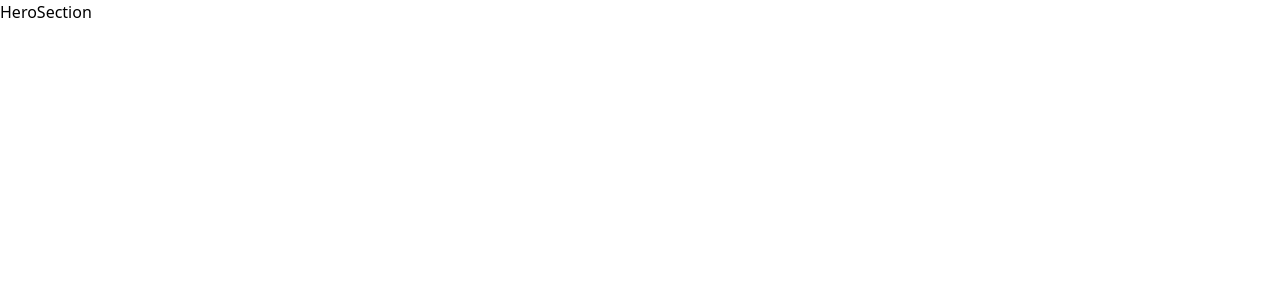
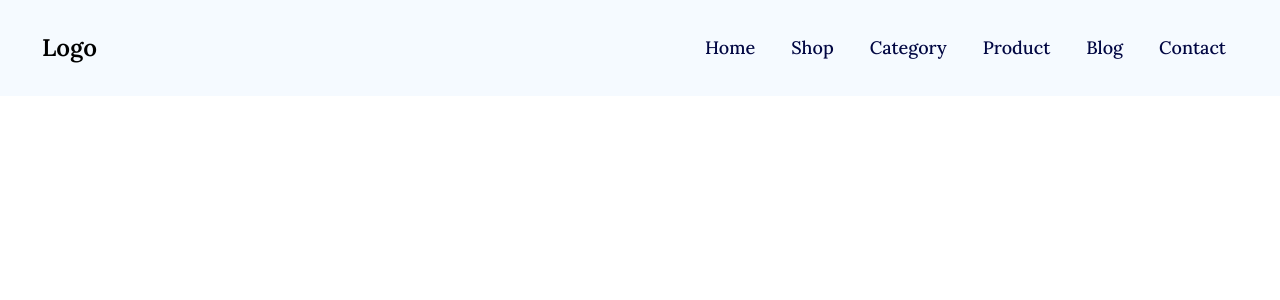
Before and after one commit to jordan7510/Sabhyasha-demo, a React (Vite) app: page / in a window 1280 px wide. Shown: the top 300 px of the page. Built offline with nearby package versions, Linux system fonts and the light colour scheme.

Commit message:
header done

```diff
--- a/package.json
+++ b/package.json
@@ -14,6 +14,7 @@
     "match-sorter": "^6.3.1",
     "react": "^18.2.0",
     "react-dom": "^18.2.0",
+    "react-icons": "^4.12.0",
     "react-router-dom": "^6.20.1",
     "sort-by": "^1.2.0"
   },
--- a/src/Layout/Main.jsx
+++ b/src/Layout/Main.jsx
@@ -1,9 +1,11 @@
 import React from 'react';
 import { Outlet } from 'react-router-dom';
+import Headers from '../Shared/Headers/Headers';
 
 const Main = () => {
     return (
         <div>
+            <Headers></Headers>
             <Outlet></Outlet>
         </div>
     );
--- /dev/null
+++ b/src/Shared/Headers/Headers.jsx
@@ -0,0 +1,93 @@
+import React, { useEffect, useState } from "react";
+import { Link, NavLink } from "react-router-dom";
+import { FaBars } from "react-icons/fa";
+import { CgClose } from "react-icons/cg";
+
+const navLinks = [
+    {
+      name: "Home",
+      href:"/"
+    },
+    {
+      name: "Shop",
+      href:"/"
+    },
+    {
+      name: "Category",
+      href:"/"
+    },
+    {
+      name: "Product",
+      href:"/"
+    },
+    {
+      name: "Blog",
+      href:"/",
+    },
+    {
+      name:"Contact",
+      href:"/"
+    }
+  ]
+
+
+
+
+const Headers = () => {
+
+    const [isNavShow, setNavShow] = useState(false);
+    const [isSubMenuOpen, setSubMenuOpen] = useState(false);
+    const [scroll, setScroll] = useState(0);
+
+    useEffect(() => {
+        document.addEventListener("scroll", () => {
+          const scrollCheck = window.scrollY > 90;
+          if (scrollCheck !== scroll) {
+            setScroll(scrollCheck);
+          }
+        });
+      });
+
+
+  return (
+    <header className={`fixed  z-50 bg-[#F5FAFF] duration-300 top-0 right-0 left-0 py-8 ${scroll ? "shadow-lg" : ""}`}>
+          <nav className="flex  flex-col md:flex-row container  items-center justify-between">
+            <div className="flex items-center w-full justify-between">
+              <Link to="/">
+                <h2 className="text-2xl font-semibold font-lora">Logo</h2>
+              </Link>
+              <button
+                onClick={() => setNavShow(!isNavShow)}
+                className="text-2xl block md:hidden text-[#000642]"
+              >
+                {isNavShow ? <CgClose></CgClose> : <FaBars></FaBars>}
+              </button>
+            </div>
+
+            <ul
+              className={`flex md:shadow-none shadow-lg duration-300 bg-[#F5FAFF] md:bg-transparent absolute md:static flex-col  md:backdrop-blur-0 backdrop-blur-3xl left-0 right-0 md:flex-row py-8 md:py-0 md:items-center gap-3 ${
+                isNavShow ? "top-[85px]" : "-top-96"
+              }`}
+            >
+              {
+                navLinks?.map((link,i) => {
+
+                  return <li className="relative px-3" key={i}>
+                  <NavLink
+                    className={` capitalize font-lora  text-lg text-[#000642] duration-300 hover:text-[#B18B5E] font-medium`}
+                    to={link.href}
+                    onClick={()=>setTimeout(()=>setNavShow(false), 200)}
+                  >
+                    {link.name}
+                  </NavLink>
+                </li>
+                })
+              }
+
+            </ul>
+          </nav>
+        </header>
+  );
+};
+
+export default Headers;
--- a/src/index.css
+++ b/src/index.css
@@ -12,3 +12,29 @@
   list-style-type: none;
   text-decoration: none;
 }
+
+
+.container {
+  @apply mx-auto px-3 md:max-w-[992px] lg:max-w-[1220px]
+}
+
+.active:hover:after{
+  content: "";
+  position: absolute;
+  top: -5px;
+  left: 0;
+  width: 0;
+  height: 2px;
+  background-color: #B18B5E;
+  animation: borderGrow 0.5s forwards;
+}
+
+@keyframes borderGrow {
+  0% {
+    width: 0;
+  }
+
+  100% {
+    width: 100%;
+  }
+}
```
Also changed, not shown: 1 other file (tests, documents, lock files or other folders).
